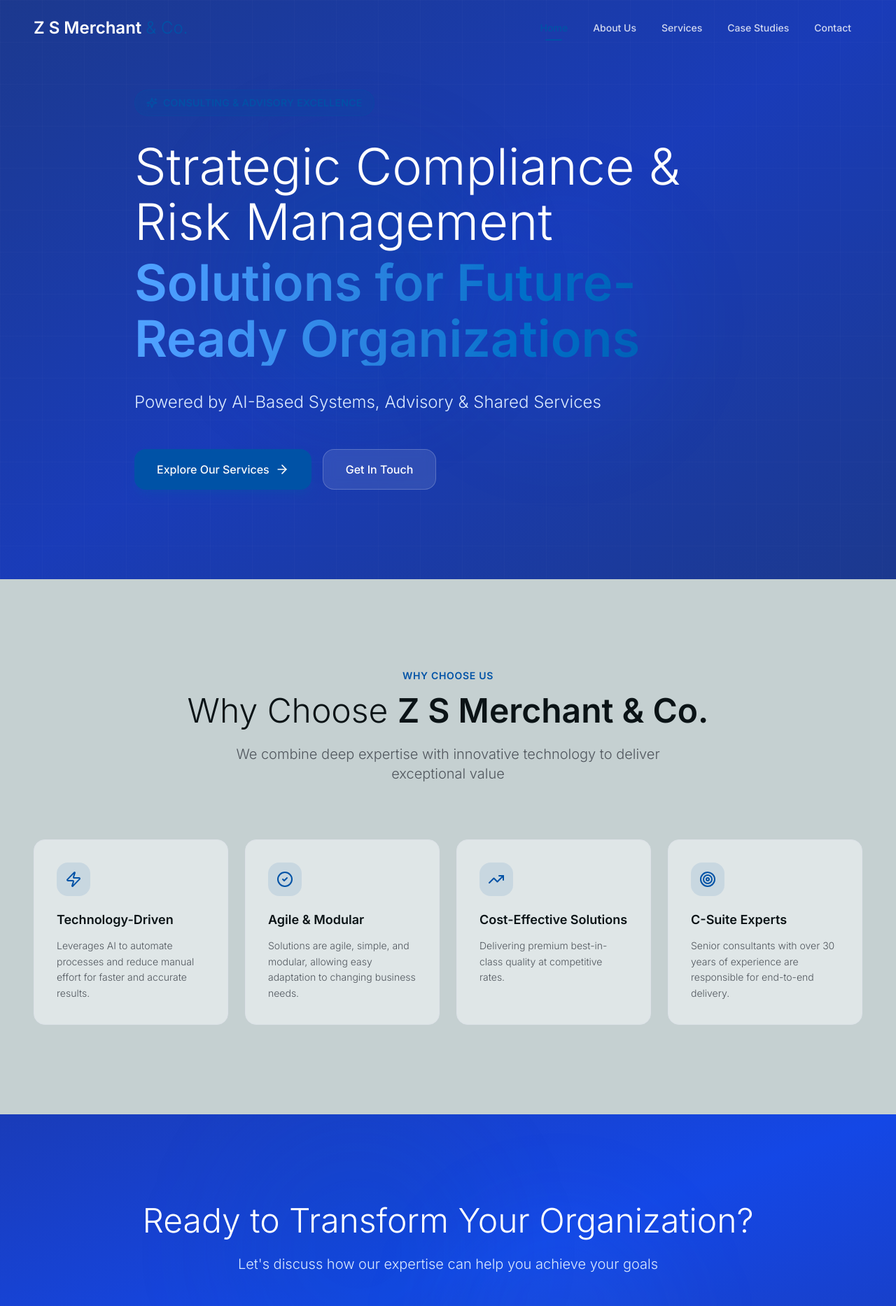
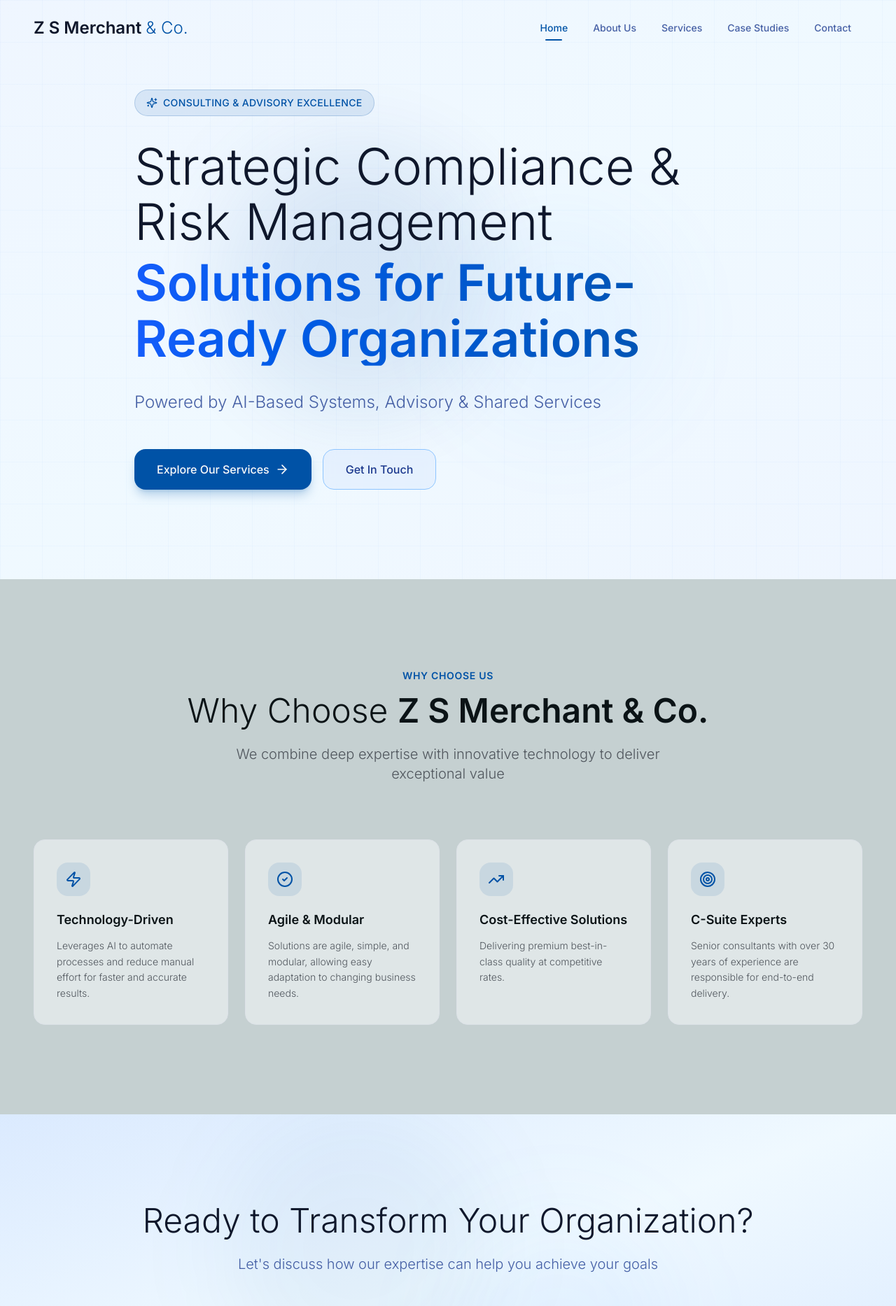
Before and after one commit to shauryaupadhyaya/zsmerchant-co, a Next.js app: page / in a window 1280 px wide. Shown: the top 1867 px of the page at 70% size. Built offline with nearby package versions, Linux system fonts and the light colour scheme.

Commit message:
colour changes 4

```diff
--- a/app/page.tsx
+++ b/app/page.tsx
@@ -56,7 +56,7 @@ export default function ZSMerchantWebsite() {
             >
               <h1 className={cn(
                 "text-2xl font-semibold transition-all duration-300 group-hover:scale-[1.02]",
-                currentPage === 'home' && !scrolled ? "text-white" : "text-foreground"
+                currentPage === 'home' && !scrolled ? "text-slate-900" : "text-foreground"
               )}>
                 Z S Merchant{' '}
                 <span className={cn(
@@ -76,7 +76,7 @@ export default function ZSMerchantWebsite() {
                     currentPage === item.id
                       ? "text-primary"
                       : currentPage === 'home' && !scrolled
-                        ? "text-white/80 hover:text-white"
+                        ? "text-blue-900/80 hover:text-blue-900"
                         : "text-muted-foreground hover:text-foreground"
                   )}
                 >
@@ -95,7 +95,7 @@ export default function ZSMerchantWebsite() {
               className={cn(
                 "md:hidden p-2 rounded-lg transition-colors duration-200",
                 currentPage === 'home' && !scrolled
-                  ? "text-white hover:bg-white/10"
+                  ? "text-blue-900 hover:bg-blue-100/50"
                   : "text-foreground hover:bg-muted"
               )}
               onClick={() => setIsMenuOpen(!isMenuOpen)}
@@ -114,7 +114,7 @@ export default function ZSMerchantWebsite() {
           className={cn(
             "md:hidden overflow-hidden transition-all duration-500 ease-out border-t",
             currentPage === 'home' && !scrolled
-              ? "bg-blue-900/95 backdrop-blur-xl border-blue-800"
+              ? "bg-blue-50/95 backdrop-blur-xl border-blue-200"
               : "bg-background/95 backdrop-blur-xl border-border/50",
             isMenuOpen ? "max-h-96 opacity-100" : "max-h-0 opacity-0"
           )}
@@ -133,7 +133,7 @@ export default function ZSMerchantWebsite() {
                       ? "text-primary bg-primary/20"
                       : "text-primary bg-primary/10"
                     : currentPage === 'home' && !scrolled
-                      ? "text-white/80 hover:text-white hover:bg-white/10"
+                      ? "text-blue-900/80 hover:text-blue-900 hover:bg-blue-100/50"
                       : "text-muted-foreground hover:text-foreground hover:bg-muted"
                 )}
               >
@@ -187,31 +187,31 @@ function HomePage({ navigateTo }: { navigateTo: (page: string) => void }) {
   return (
     <div className="min-h-screen">
       {/* Hero Section */}
-      <section className="relative min-h-screen flex items-center overflow-hidden bg-gradient-to-br from-blue-900 via-blue-800 to-blue-900">
+      <section className="relative min-h-screen flex items-center overflow-hidden bg-gradient-to-br from-blue-50 via-sky-50 to-blue-50">
         {/* Animated background elements */}
         <div className="absolute inset-0">
-          <div className="absolute top-1/4 left-1/4 w-96 h-96 bg-primary/20 rounded-full blur-3xl animate-pulse" />
-          <div className="absolute bottom-1/4 right-1/4 w-80 h-80 bg-blue-600/20 rounded-full blur-3xl animate-pulse delay-1000" />
-          <div className="absolute inset-0 bg-[linear-gradient(rgba(255,255,255,0.02)_1px,transparent_1px),linear-gradient(90deg,rgba(255,255,255,0.02)_1px,transparent_1px)] bg-[size:60px_60px]" />
+          <div className="absolute top-1/4 left-1/4 w-96 h-96 bg-primary/10 rounded-full blur-3xl animate-pulse" />
+          <div className="absolute bottom-1/4 right-1/4 w-80 h-80 bg-blue-400/10 rounded-full blur-3xl animate-pulse delay-1000" />
+          <div className="absolute inset-0 bg-[linear-gradient(rgba(59,130,246,0.03)_1px,transparent_1px),linear-gradient(90deg,rgba(59,130,246,0.03)_1px,transparent_1px)] bg-[size:60px_60px]" />
         </div>
 
         <div className="relative max-w-7xl mx-auto px-6 lg:px-12 py-32">
           <div className="max-w-4xl">
             <div className="inline-flex items-center gap-2 mb-8 animate-in slide-in-from-bottom-4 duration-700">
-              <span className="flex items-center gap-2 px-4 py-2 bg-primary/20 text-primary rounded-full text-sm font-medium tracking-wide border border-primary/30 backdrop-blur-sm">
+              <span className="flex items-center gap-2 px-4 py-2 bg-primary/10 text-primary rounded-full text-sm font-medium tracking-wide border border-primary/20 backdrop-blur-sm">
                 <Sparkles className="w-4 h-4" />
                 CONSULTING & ADVISORY EXCELLENCE
               </span>
             </div>
 
-            <h1 className="text-5xl md:text-7xl font-light text-white mb-8 leading-[1.1] animate-in slide-in-from-bottom-6 duration-700 delay-100">
+            <h1 className="text-5xl md:text-7xl font-light text-slate-900 mb-8 leading-[1.1] animate-in slide-in-from-bottom-6 duration-700 delay-100">
               Strategic Compliance & Risk Management
-              <span className="block font-semibold mt-2 bg-gradient-to-r from-primary via-blue-400 to-primary bg-clip-text text-transparent bg-[length:200%_auto] animate-gradient">
+              <span className="block font-semibold mt-2 bg-gradient-to-r from-primary via-blue-600 to-primary bg-clip-text text-transparent bg-[length:200%_auto] animate-gradient">
                 Solutions for Future-Ready Organizations
               </span>
             </h1>
 
-            <p className="text-xl md:text-2xl text-blue-100 mb-12 leading-relaxed font-light max-w-3xl animate-in slide-in-from-bottom-8 duration-700 delay-200 text-pretty">
+            <p className="text-xl md:text-2xl text-blue-900/80 mb-12 leading-relaxed font-light max-w-3xl animate-in slide-in-from-bottom-8 duration-700 delay-200 text-pretty">
               Powered by AI-Based Systems, Advisory & Shared Services
             </p>
 
@@ -227,7 +227,7 @@ function HomePage({ navigateTo }: { navigateTo: (page: string) => void }) {
               </button>
               <button
                 onClick={() => navigateTo('contact')}
-                className="px-8 py-4 bg-white/10 backdrop-blur-sm border border-white/20 hover:border-white/30 hover:bg-white/20 text-white rounded-xl font-medium transition-all duration-300 hover:-translate-y-0.5"
+                className="px-8 py-4 bg-blue-100/50 backdrop-blur-sm border border-blue-300 hover:border-blue-400 hover:bg-blue-100/80 text-blue-900 rounded-xl font-medium transition-all duration-300 hover:-translate-y-0.5"
               >
                 Get In Touch
               </button>
@@ -268,15 +268,15 @@ function HomePage({ navigateTo }: { navigateTo: (page: string) => void }) {
 
       {/* CTA Section */}
       <section className="py-24 lg:py-32 relative overflow-hidden">
-        <div className="absolute inset-0 bg-gradient-to-br from-blue-800 via-blue-700 to-blue-800" />
-        <div className="absolute top-0 left-1/4 w-96 h-96 bg-primary/10 rounded-full blur-3xl" />
-        <div className="absolute bottom-0 right-1/4 w-80 h-80 bg-blue-500/10 rounded-full blur-3xl" />
+        <div className="absolute inset-0 bg-gradient-to-br from-blue-100 via-sky-50 to-blue-100" />
+        <div className="absolute top-0 left-1/4 w-96 h-96 bg-primary/5 rounded-full blur-3xl" />
+        <div className="absolute bottom-0 right-1/4 w-80 h-80 bg-blue-400/5 rounded-full blur-3xl" />
 
         <div className="relative max-w-7xl mx-auto px-6 lg:px-12 text-center">
-          <h2 className="text-4xl md:text-5xl font-light text-white mb-6 text-balance">
+          <h2 className="text-4xl md:text-5xl font-light text-slate-900 mb-6 text-balance">
             Ready to Transform Your Organization?
           </h2>
-          <p className="text-xl text-blue-100 mb-12 font-light max-w-2xl mx-auto">
+          <p className="text-xl text-blue-900/80 mb-12 font-light max-w-2xl mx-auto">
             {"Let's discuss how our expertise can help you achieve your goals"}
           </p>
           <button
```
